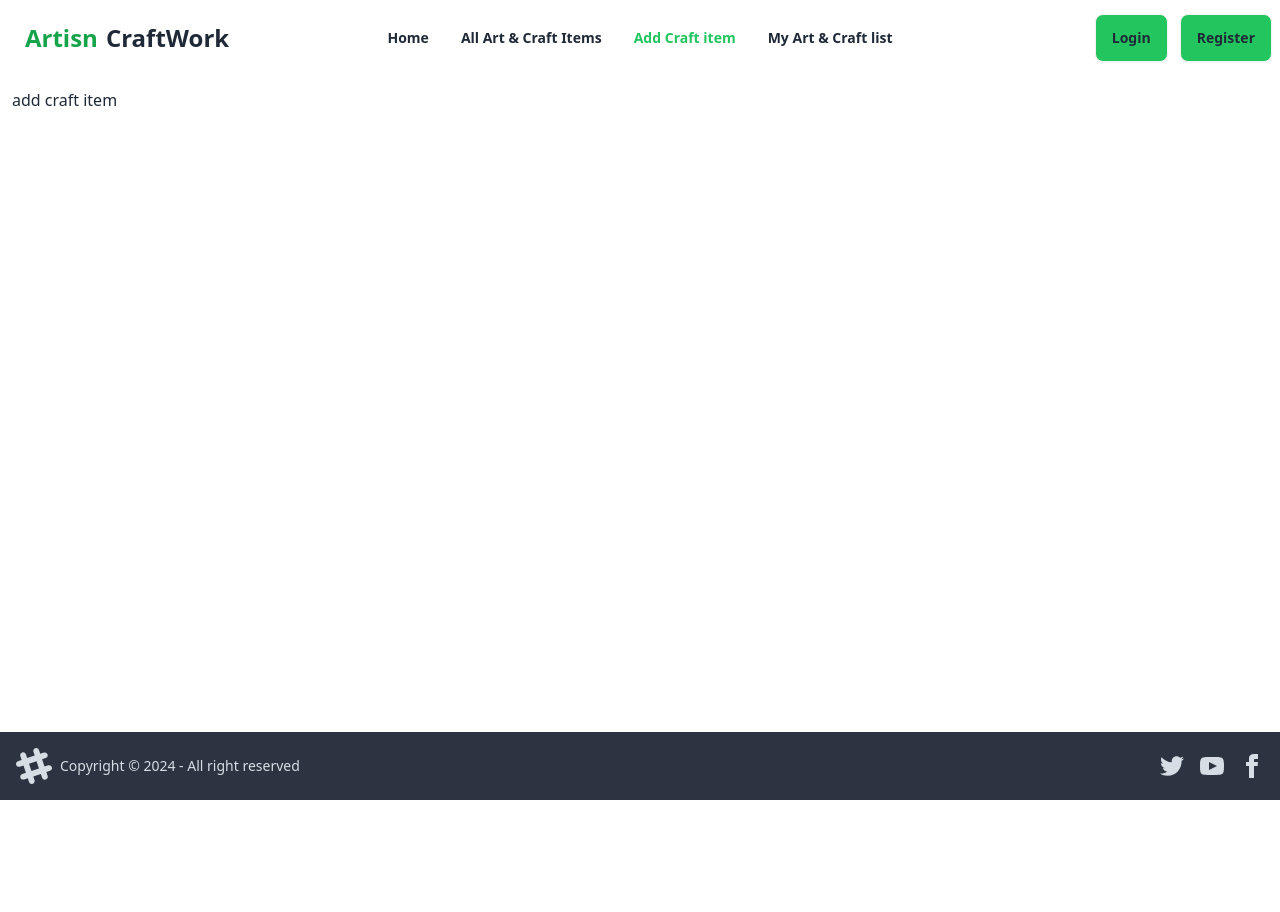
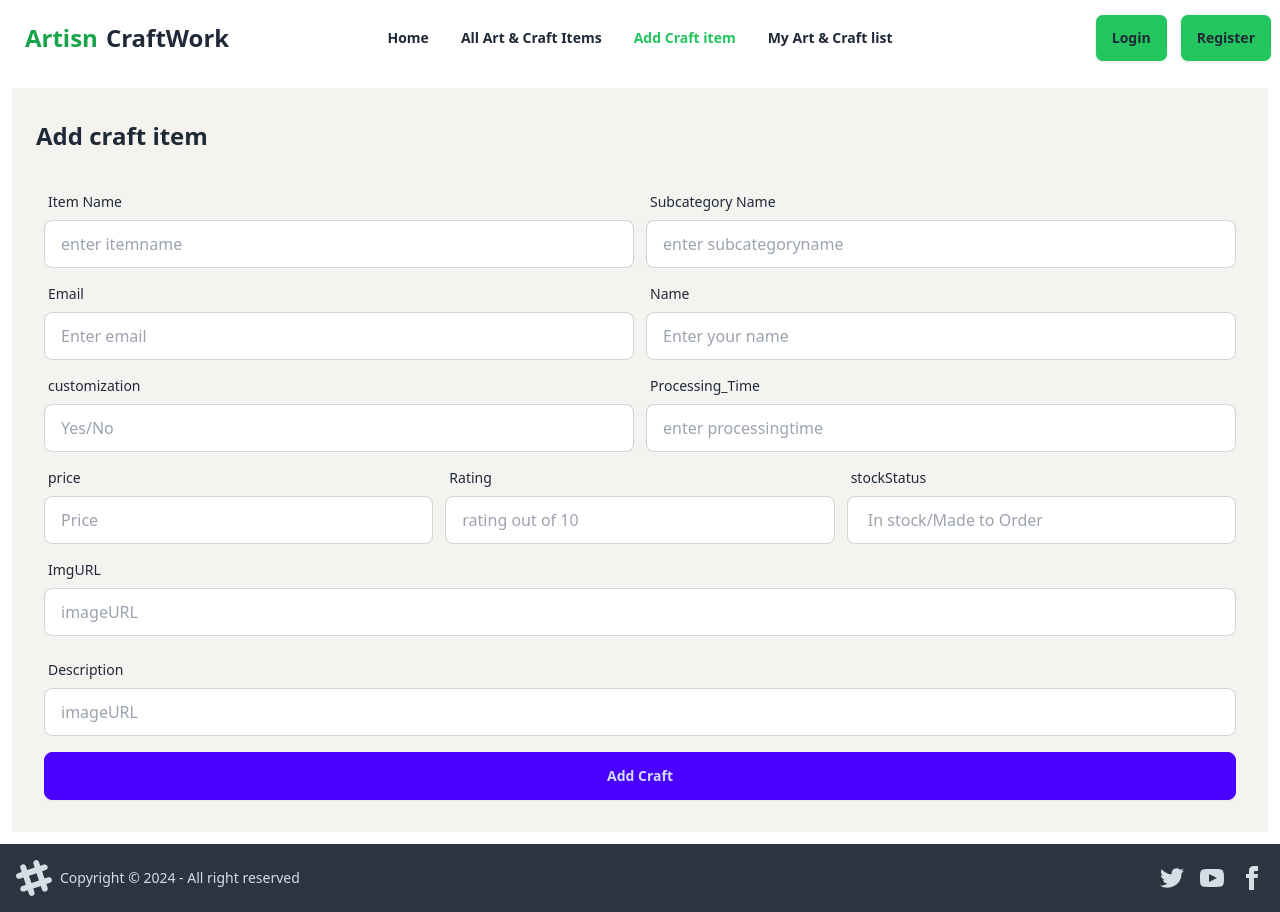
Before and after one commit to roksana35/artisn-craftWork, a React (Vite) app: page /addcraft in a window 1280 px wide. Before the commit the page ends 800 px from the top, so only its background shows below. Built offline with nearby package versions, Linux system fonts and the light colour scheme; no server answers.

Commit message:
to get data from database and show on ul

```diff
--- a/src/Components/Addcraft.jsx
+++ /dev/null
@@ -1,11 +0,0 @@
-import React from 'react';
-
-const Addcraft = () => {
-    return (
-        <div>
-
-        </div>
-    );
-};
-
-export default Addcraft;
--- a/src/Components/Addcraftitem.jsx
+++ b/src/Components/Addcraftitem.jsx
@@ -1,9 +1,150 @@
 
 
 const Addcraftitem = () => {
+    const handleAddCraft=event=>{
+        event.preventDefault();
+        const form=event.target;
+        const itemname=form.itemname.value;
+        const subname=form.subname.value;
+        const email=form.email.value;
+        const name =form.name.value;
+        const cutomization=form.customization.value;
+        const time=form.time.value;
+        const price=form.price.value;
+        const rating=form.rating.value;
+        const stockstatus=form.stock.value;
+        const image=form.image.value;
+        const description=form.description.value;
+        const addCraft={itemname,subname,email,name,cutomization,time,price,rating,stockstatus,image,description}
+        console.log(itemname,subname,email,name,cutomization,time,price,rating,stockstatus,image)
+        fetch("http://localhost:5000/addcraft",{
+            method:'POST',
+            headers:{
+                'content-type': 'application/json'
+            },
+            body:JSON.stringify(addCraft)
+
+        }).then(res=>res.json())
+        .then(data=>{
+            console.log(data)
+        })
+    }
     return (
-        <div>
-            <h1>add craft item</h1>
+        <div className="bg-[#F4F3F0] P-24">
+            <h1 className="text-2xl font-bold md:pt-8 md:ml-6 ">Add craft item</h1>
+            <form onSubmit={handleAddCraft} className="p-8">
+                {/* item name and subcategory name */}
+                <div className="md:flex mb-2 gap-3">
+                    <div className="form-control md:w-1/2">
+                        <label className="label">
+                            <span className="label-text">Item Name</span>
+                        </label>
+                        <label className="input-ghost">
+                            <input className="input input-bordered w-full " type="text" name="itemname" required placeholder="enter itemname"  />
+                        </label>
+                    </div>
+                    <div className="form-control md:w-1/2">
+                        <label className="label">
+                            <span className="label-text"> Subcategory Name</span>
+                        </label>
+                        <label className="input-ghost">
+                            <input className="input input-bordered w-full " type="text" name="subname" required placeholder="enter subcategoryname"  />
+                        </label>
+                    </div>
+                </div>
+                {/* user name and email */}
+                <div className="md:flex mb-2 gap-3">
+                    <div className="form-control md:w-1/2">
+                        <label className="label">
+                            <span className="label-text">Email</span>
+                        </label>
+                        <label className="input-ghost">
+                            <input className="input input-bordered w-full " type="email" name="email" required placeholder="Enter email"  />
+                        </label>
+                    </div>
+                    <div className="form-control md:w-1/2">
+                        <label className="label">
+                            <span className="label-text">Name</span>
+                        </label>
+                        <label className="input-ghost">
+                            <input className="input input-bordered w-full " type="text" name="name" required placeholder="Enter your name"  />
+                        </label>
+                    </div>
+                </div>
+                {/* customization &  processing_time */}
+                <div className="md:flex mb-2 gap-3">
+                    <div className="form-control md:w-1/2">
+                        <label className="label">
+                            <span className="label-text">customization</span>
+                        </label>
+                        <label className="input-ghost">
+                            <input className="input input-bordered w-full " type="text" name="customization" required placeholder="Yes/No"  />
+                        </label>
+                    </div>
+                    <div className="form-control md:w-1/2">
+                        <label className="label">
+                            <span className="label-text"> Processing_Time</span>
+                        </label>
+                        <label className="input-ghost">
+                            <input className="input input-bordered w-full " type="text" name="time" required placeholder="enter processingtime"  />
+                        </label>
+                    </div>
+                </div>
+
+
+                {/* price rating stuckstatus */}
+
+                <div className="md:flex mb-2 gap-3">
+                    <div className="form-control md:w-1/2">
+                        <label className="label">
+                            <span className="label-text">price</span>
+                        </label>
+                        <label className="input-ghost">
+                            <input className="input input-bordered w-full " type="text" name="price" required placeholder="Price"  />
+                        </label>
+                    </div>
+                    <div className="form-control md:w-1/2">
+                        <label className="label">
+                            <span className="label-text"> Rating</span>
+                        </label>
+                        <label className="input-ghost">
+                            <input className="input input-bordered w-full " type="text" name="rating" required placeholder="rating out of 10"  />
+                        </label>
+                    </div>
+                    <div className="form-control md:w-1/2">
+                        <label className="label">
+                            <span className="label-text">stockStatus</span>
+                        </label>
+                        <label className="input-ghost">
+                            <input className="input input-bordered w-full " type="text" name="stock"  required placeholder=" In stock/Made to Order"  />
+                        </label>
+                    </div>
+                </div>
+
+
+                {/* imgurl */}
+                <div className="form-control w-full mb-4">
+                        <label className="label">
+                            <span className="label-text">ImgURL</span>
+                        </label>
+                        <label className="input-ghost">
+                            <input className="input input-bordered w-full " type="text" name="image" required placeholder="imageURL"  />
+                        </label>
+                    </div>
+                <div className="form-control w-full mb-4">
+                        <label className="label">
+                            <span className="label-text">Description</span>
+                        </label>
+                        <label className="input-ghost">
+                            <input className="input input-bordered w-full " type="text" name="description" required placeholder="imageURL"  />
+                        </label>
+                    </div>
+                    <div>
+                        <button className="btn btn-primary w-full">Add Craft</button>
+                    </div>
+
+
+            </form>
         </div>
     );
 };
--- a/src/Components/HomePage.jsx
+++ b/src/Components/HomePage.jsx
@@ -1,11 +1,17 @@
+import { useLoaderData } from "react-router-dom";
 import Banner from "./Banner";
 
 
 const HomePage = () => {
+    const crafts=useLoaderData();
+    console.log(crafts)
     return (
         <div>
             <h1>this is home page</h1>
             <Banner></Banner>
+            <div>
+                <h2>crafts:{crafts.length}</h2>
+            </div>
         </div>
     );
 };
--- a/src/Components/Navbar.jsx
+++ b/src/Components/Navbar.jsx
@@ -40,7 +40,7 @@ const Navbar = () => {
       user?<div className="dropdown dropdown-end flex items-center justify-center">
       <label tabIndex={0} className="btn btn-ghost btn-circle avatar">
         <div className="w-10  rounded-full ">
-          <img className="flex items-center justify-center "  src={user?.photoURL || "https://i.ibb.co/mFj3TNM/christopher-campbell-r-DEOVt-E7v-Os-unsplash.jpg"}>
+          <img className="flex items-center justify-center "  src={user?.photoURL || 'https://daisyui.com/images/stock/photo-1534528741775-53994a69daeb.jpg'}>
           </img>
 
         </div>
--- a/src/main.jsx
+++ b/src/main.jsx
@@ -20,11 +20,13 @@ const router = createBrowserRouter([
   {
     path: "/",
     element: <CenterPage></CenterPage>,
+
     errorElement:<Errorpage></Errorpage>,
     children:[
       {
         path:'/',
-        element:<HomePage></HomePage>
+        element:<HomePage></HomePage>,
+        loader:()=>fetch("http://localhost:5000/addcraft")
 
       },
       {
```
Also changed, not shown: src/Components/Craftitem.jsx (added).
